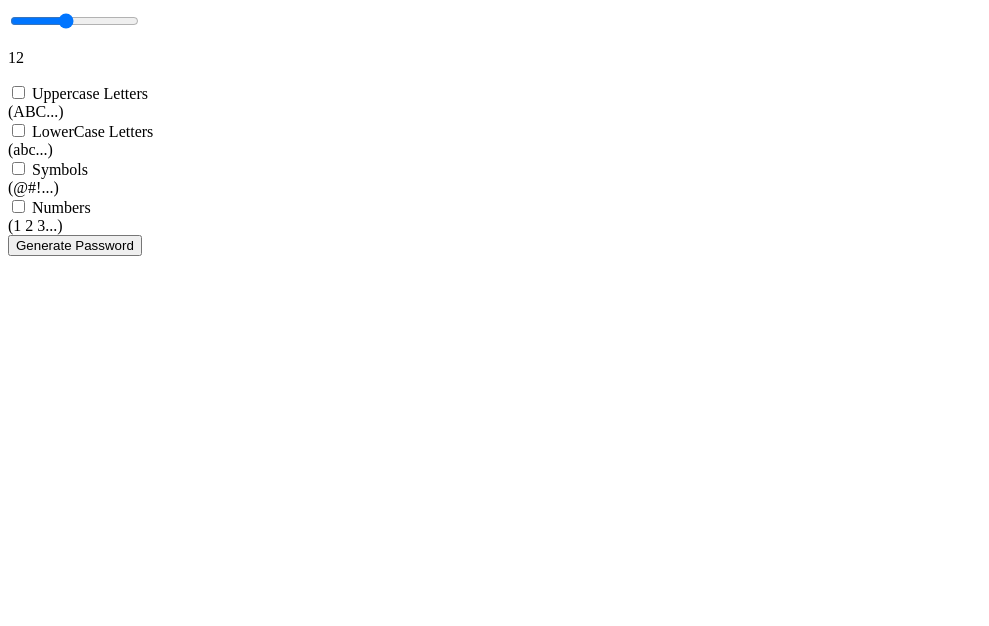
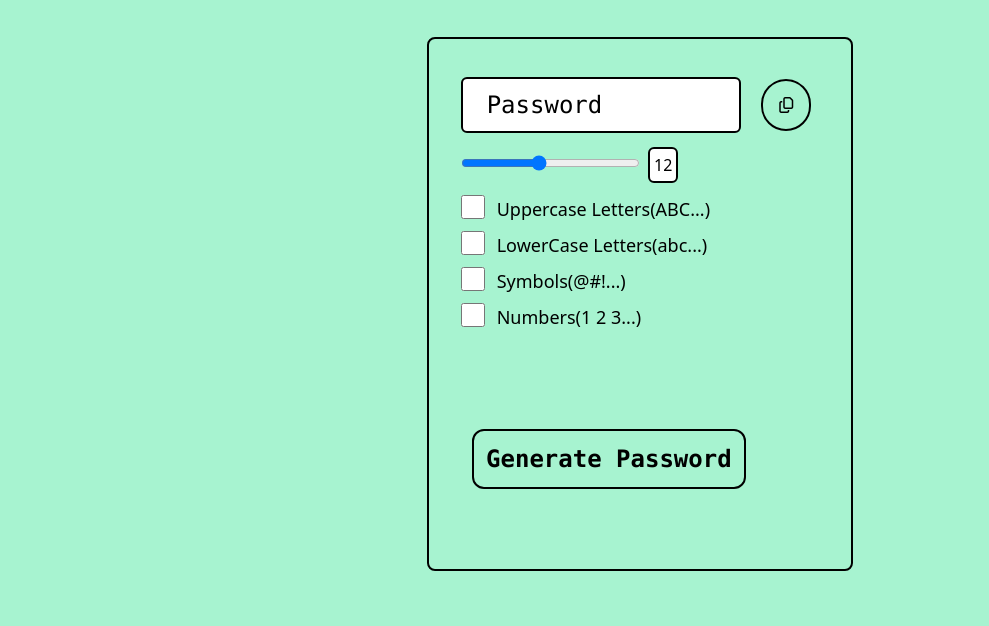
Before and after one commit to Yash-sharma19-nitd/PasswordGenerator, a website: page index.html in a window 1280 px wide. Shown: the part 174-800 px from the top of the page, without its empty margins (0-989 px from the left). Drawn offline with Linux system fonts and the light colour scheme.

Commit message:
some changes to run

```diff
--- a/index.html
+++ b/index.html
@@ -4,7 +4,7 @@
     <meta charset="UTF-8">
     <meta name="viewport" content="width=device-width, initial-scale=1.0">
     <title>newwebsite</title>
-    <link rel="stylesheet" href="style.css">
+    <link rel="stylesheet" href="./dist/output.css">
     <script src="index.js" defer></script>
     <link rel="stylesheet" href="https://cdnjs.cloudflare.com/ajax/libs/font-awesome/6.7.2/css/all.min.css" integrity="sha512-Evv84Mr4kqVGRNSgIGL/F/aIDqQb7xQ2vcrdIwxfjThSH8CSR7PBEakCr51Ck+w+/U6swU2Im1vVX0SVk9ABhg==" crossorigin="anonymous" referrerpolicy="no-referrer" />
 </head>
--- a/package.json
+++ b/package.json
@@ -3,7 +3,7 @@
   "version": "1.0.0",
   "main": "index.js",
   "scripts": {
-    "dev": "vite"
+    "build":"npx tailwindcss -i ./style.css -o ./dist/output.css"
   },
   "keywords": [],
   "author": "",
```
Also changed, not shown: dist/output.css (added).
